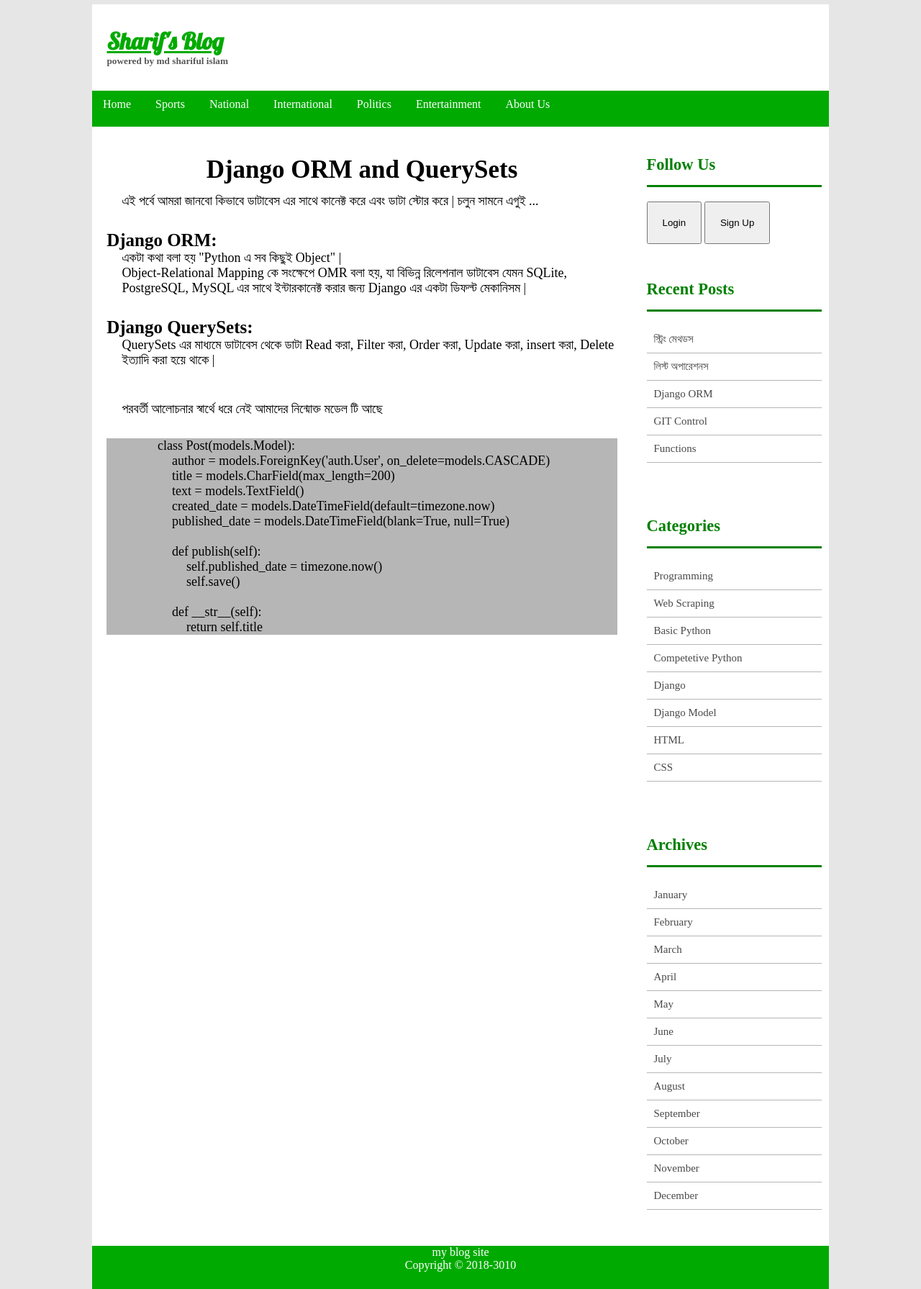
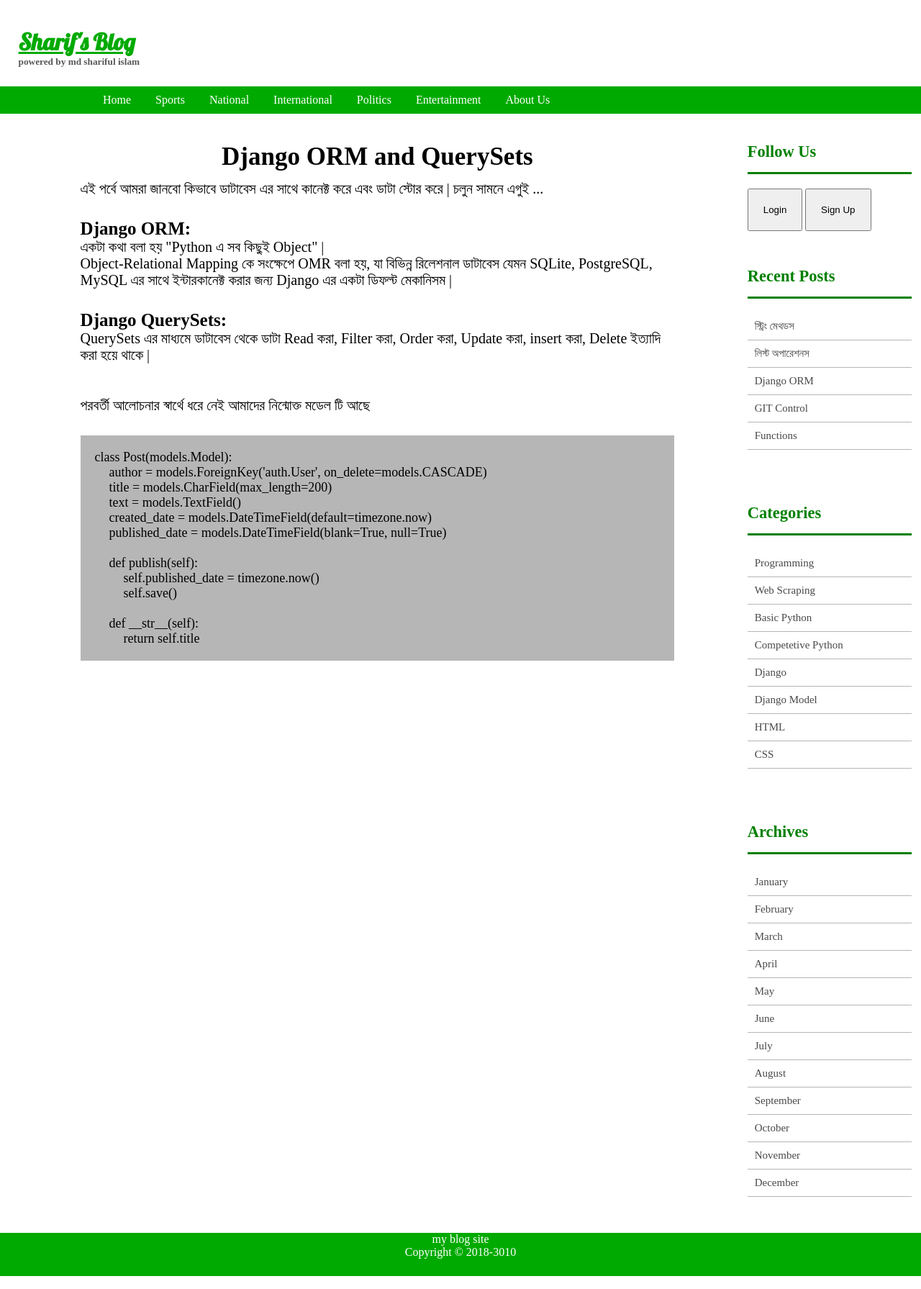
Before and after one commit to sharif1302042/Dream-palace, a Django app: page /blog/post_details3/ in a window 1280 px wide; the page is wider, and only the part inside the window is pictured. Shown: that part at 72% size. Run offline with Django 3.2, Linux system fonts and the light colour scheme.

Commit message:
commit 5 change in static file

```diff
--- a/blog/static/css/style.css
+++ b/blog/static/css/style.css
@@ -7,9 +7,7 @@ html{
 }
 body{
 	height: auto;
-	width: 80%;
-	margin-top: .5%;
-	margin-left: 10%;
+	width: 100%;
 	background-color: white;
 }
 
@@ -34,10 +32,9 @@ h5{
 }
 
 .menubar{
-	height: 50px;
+	padding-left: 10%;
 	width: 100%;
 	background-color: #00AA00;
-
 }
 .menubar a{
 	display: inline-block;
@@ -47,7 +44,6 @@ h5{
 }
 .menubar a:hover{
 	background: #009900;
-
 }
 
 .content{
@@ -57,10 +53,9 @@ h5{
 }
 
 .columnn1 {
+	padding-left: 8%;
 	float: left;
-	width: 70%;
-	padding-left: 1%;
-
+	width: 65%;
 }
 .columnn1 h1{
 	font-size: 35px;
@@ -69,11 +64,9 @@ h5{
 }
 .columnn1 p strong{
 	color: #00aa00;
-	padding-right: 10px;
 }
 .columnn1 p{
-	 font-size: 18px;
-	 padding-left: 3%;
+	 font-size: 20px;
 }
 .columnn1 p button {
 	background-color: #00aa00;
@@ -87,7 +80,8 @@ h1 a{
 .code{
 	font-size: 18px;
 	background: #b6b6b6;
-	padding-left: 10%;
+	padding: 20px ;
+	overflow: hidden;
 
 }
 
@@ -100,7 +94,7 @@ h1 a{
 
 .columnn2 {
 	float: right;
-	width: 24%;
+	width: 18%;
 	padding-right: 1%;
 	padding-left: 1%;
 }
```
